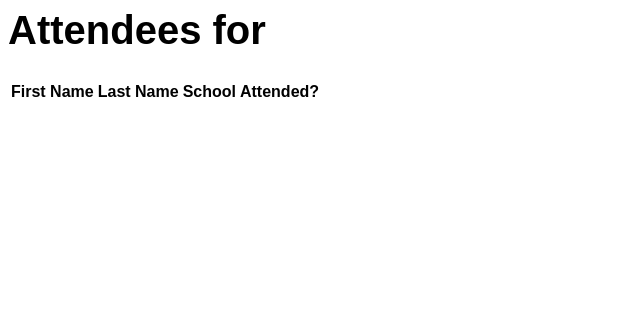
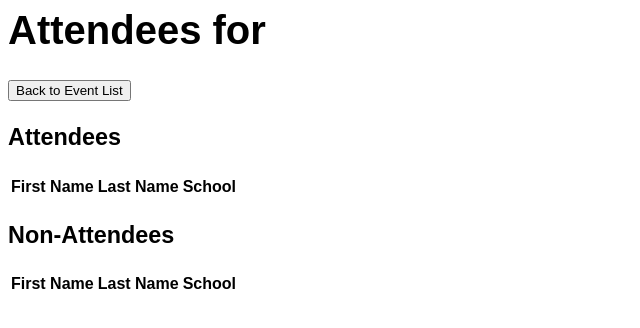
Before and after one commit to ArjunKrishna3367/wafflehacks-challenge, a Flask app: template templates/attendance.html in a window 1280 px wide. Shown: the top 328 px of the page, without its empty margins (0-640 px from the left). Run offline with Flask 2, Linux system fonts and the light colour scheme; the template is opened without the code that fills it, so the values that code supplies are empty.

Commit message:
hosting on heroku is working

```diff
--- a/app.py
+++ b/app.py
@@ -9,22 +9,33 @@ import string
 
 from flask import Flask, request, render_template, g, redirect, flash
 from flask_sqlalchemy import SQLAlchemy
-from sqlalchemy import *
+from sqlalchemy import create_engine
 import datetime
+
 
 tmpl_dir = os.path.join(os.path.dirname(os.path.abspath(__file__)), 'templates')
 app = Flask(__name__, template_folder=tmpl_dir, static_url_path='')
 print(tmpl_dir)
-app.config['SQLALCHEMY_DATABASE_URI'] = 'postgresql://arjun:waffle@localhost/flask_db'
+
 app.config["SQLALCHEMY_TRACK_MODIFICATIONS"] = False
-app.secret_key = 'secret string'
+
+#for testing on local database
+# app.config['SQLALCHEMY_DATABASE_URI'] = 'postgresql://arjun:waffle@localhost/flask_db'
+
+# details for db hosted on heroku
+# apparently these details might change, not sure when
+host = "ec2-3-219-229-143.compute-1.amazonaws.com"
+port = 5432
+database = "dfeh4rkfk17g87"
+user = "vputohlcpjkdle"
+password = "4271bc45e4782721e0cb54935d49559da5998e6bce0a51589237d6b376daaab8"
+
+app.config['SQLALCHEMY_DATABASE_URI'] = f"postgresql://{user}:{password}@{host}/{database}"
+
+connection = create_engine(app.config['SQLALCHEMY_DATABASE_URI'])
 
 db = SQLAlchemy(app)
 
-#
-# This line creates a database engine that knows how to connect to the URI above.
-#
-engine = create_engine(app.config['SQLALCHEMY_DATABASE_URI'])
 
 @app.before_request
 def before_request():
@@ -36,7 +47,7 @@ def before_request():
   The variable g is globally accessible.
   """
   try:
-    g.conn = engine.connect()
+    g.conn = connection.connect()
   except:
     print("uh oh, problem connecting to database")
     import traceback; traceback.print_exc()
@@ -58,24 +69,25 @@ def home():
     return render_template("index.html")
 
 @app.route('/event_list')
-def eventlist():
+def event_list():
     cursor = g.conn.execute('SELECT * '
-                            'FROM events')
+                            'FROM events '
+                            'ORDER BY date')
     events = []
     for result in cursor:
         events.append(result)
     cursor.close()
 
     context = dict(data=events)
-    return render_template("eventlist.html", **context)
+    return render_template("event_list.html", **context)
 
 
 @app.route("/event_form")
-def eventform():
-    return render_template("eventform.html")
+def event_form():
+    return render_template("event_add_form.html")
 
-@app.route("/addevent", methods=['POST'])
-def addevent():
+@app.route("/add_event", methods=['POST'])
+def add_event():
     name = request.form["name"]
     location = request.form["location"]
     date = datetime.datetime.strptime(request.form["date"], '%Y-%m-%d').date()
@@ -83,7 +95,7 @@ def addevent():
 
     g.conn.execute('INSERT INTO Events(eid, name, location, date) VALUES (%s, %s, %s, %s)', eid, name, location, date)
 
-    return render_template("eventform.html")
+    return render_template("event_add_form.html")
 
 @app.route('/edit_event/<eid>', methods=['GET'])
 def edit_event(eid):
@@ -111,10 +123,11 @@ def delete_event(eid):
 
 
 
-@app.route('/participants_list', methods=['GET'])
-def users_list():
+@app.route('/participant_list', methods=['GET'])
+def participant_list():
     cursor = g.conn.execute('SELECT * '
-                            'FROM People')
+                            'FROM People '
+                            'ORDER BY last')
     people = []
     for result in cursor:
         people.append(result)
@@ -123,87 +136,99 @@ def users_list():
     context = dict(data=people)
     return render_template("participants.html", **context)
 
+@app.route("/person_form", methods=['GET'])
+def person_form():
+    return render_template("person_add_form.html")
+
 @app.route("/add_person", methods=['POST'])
 def add_person():
     first = request.form["first"]
     last = request.form["last"]
     school = request.form["school"]
-    eid = ''.join(random.choices(string.ascii_lowercase + string.digits, k=8))
+    pid = ''.join(random.choices(string.ascii_lowercase + string.digits, k=8))
 
-    g.conn.execute('INSERT INTO People(eid, name, location, date) VALUES (%s, %s, %s, %s)', eid, name, location, date)
+    g.conn.execute('INSERT INTO People(pid, first, last, school) VALUES (%s, %s, %s, %s)', pid, first, last, school)
 
-    return render_template("eventform.html")
+    return render_template("person_add_form.html")
 
 @app.route('/edit_person/<pid>', methods=['GET'])
 def edit_person(pid):
     cursor = g.conn.execute('SELECT * '
                    'FROM People '
                    'WHERE pid = %s', pid)
-    context = dict(event = cursor.fetchone())
+    context = dict(person = cursor.fetchone())
     return render_template("person_edit_form.html", **context)
 
 @app.route('/person_update/<pid>', methods=['POST'])
-def person_update(eid):
+def person_update(pid):
     first = request.form["first"]
     last = request.form["last"]
     school = request.form["school"]
     g.conn.execute('UPDATE People '
                    'SET first = %s, last = %s, school = %s '
-                   'WHERE pid = %s', first, last, school, eid)
-    return redirect('/participants_list')
+                   'WHERE pid = %s', first, last, school, pid)
+    return redirect('/participant_list')
 
 @app.route('/delete_person/<pid>', methods=['POST'])
 def delete_person(pid):
     g.conn.execute('DELETE FROM People '
                    'WHERE pid = %s', pid)
-    return redirect('/participants_list')
+    return redirect('/participant_list')
 
 @app.route('/event_attendance/<eid>', methods=['GET'])
 def event_attendance(eid):
-    cursor = g.conn.execute('SELECT P.* '
-                            'FROM People P '
-                            'WHERE EXISTS '
-                                '(SELECT * '
-                                'FROM People P '
-                                'LEFT JOIN Attends A '
-                                'ON P.pid = A.pid '
-                                'WHERE A.eid = %s) '
-                            'ORDER BY P.last ', eid)
+    cursor = g.conn.execute('SELECT * FROM People P '
+                            'WHERE P.pid IN '
+                            '(SELECT P.pid FROM People P '
+                            'RIGHT JOIN Attends A '
+                            'ON P.pid = A.pid AND A.eid = %s'
+                            'WHERE P.pid IS NOT NULL) '
+                            'ORDER BY P.last', eid)
 
     attendees = []
     for result in cursor:
         attendees.append(result)
 
-    cursor = g.conn.execute('SELECT P.* '
-                            'FROM People P '
-                            'WHERE NOT EXISTS '
-                                '(SELECT * '
-                                'FROM People P '
-                                'LEFT JOIN Attends A '
-                                'ON P.pid = A.pid '
-                                'WHERE A.eid = %s) '
-                            'ORDER BY P.last ', eid)
+    print(attendees)
+
+    cursor = g.conn.execute('SELECT * FROM People P '
+                            'WHERE P.pid NOT IN '
+                            '(SELECT P.pid FROM People P '
+                            'RIGHT JOIN Attends A '
+                            'ON P.pid = A.pid AND A.eid = %s '
+                            'WHERE P.pid IS NOT NULL) '
+                            'ORDER BY P.last', eid)
 
     nonattendees = []
     for result in cursor:
         nonattendees.append(result)
 
-    event_name = g.conn.execute('SELECT name FROM Events where eid=%s', eid)
+    print(nonattendees)
+
+    cursor = g.conn.execute('SELECT * '
+                            'FROM Events '
+                            'WHERE eid = %s', eid)
+
+    event_info = cursor.fetchone()
 
     cursor.close()
 
-    context = dict(attendees=attendees, nonattendees=nonattendees, event_name=event_name)
+    context = dict(attendees=attendees, nonattendees=nonattendees, event=event_info)
     return render_template("attendance.html", **context)
 
 @app.route('/mark_present/<eid>/<pid>', methods=['GET'])
 def mark_present(eid, pid):
-    g.conn.execute('INSERT INTO Attends(eid, pid) VALUES (%s, %s, %s, %s)', eid, pid)
+    g.conn.execute('INSERT INTO Attends(eid, pid) VALUES (%s, %s)', eid, pid)
+    print(eid, pid)
     return redirect('/event_attendance/' + eid)
 
 @app.route('/mark_absent/<eid>/<pid>', methods=['GET'])
 def mark_absent(eid, pid):
     g.conn.execute('DELETE FROM Attends WHERE eid = %s AND pid = %s', eid, pid)
+    print(eid, pid)
     return redirect('/event_attendance/' + eid)
+
+
 
 if __name__ == '__main__':
     db.create_all()
--- a/templates/attendance.html
+++ b/templates/attendance.html
@@ -6,34 +6,42 @@
     }
   </style>
 
+<body>
+  <h1>Attendees for {{event['name']}}</h1>
 
-<body>
-  <h1>Attendees for {{event_name}}</h1>
+  <a href="/event_list"><button> Back to Event List </button></a>
 
   <div>
+    <h3>Attendees</h3>
     <table>
         <tr>
             <th>First Name</th>
             <th>Last Name</th>
             <th>School</th>
-            <th>Attended?</th>
         </tr>
         {% for attendee in attendees %}
             <tr>
                 <td><p>{{attendee['first']}}</p></td>
                 <td><p>{{attendee['last']}}</p></td>
                 <td><p>{{attendee['school']}}</p></td>
-                <td><p>Y</p></td>
-                <td><a href="{{ url_for('mark_absent', eid=eid, pid=attendee['pid']) }}"><button>Toggle Attendance</button></a></td>
+                <td><a href="{{ url_for('mark_absent', eid=event['eid'], pid=attendee['pid']) }}"><button>Toggle Attendance</button></a></td>
             </tr>
         {% endfor %}
+    </table>
+
+    <h3>Non-Attendees</h3>
+    <table>
+        <tr>
+            <th>First Name</th>
+            <th>Last Name</th>
+            <th>School</th>
+        </tr>
         {% for attendee in nonattendees %}
             <tr>
                 <td><p>{{attendee['first']}}</p></td>
                 <td><p>{{attendee['last']}}</p></td>
                 <td><p>{{attendee['school']}}</p></td>
-                <td><p>N</p></td>
-                <td><a href="{{ url_for('mark_present', eid=eid, pid=attendee['pid']) }}"><button>Toggle Attendance</button></a></td>
+                <td><a href="{{ url_for('mark_present', eid=event['eid'], pid=attendee['pid']) }}"><button>Toggle Attendance</button></a></td>
             </tr>
         {% endfor %}
     </table>
--- a/templates/event_add_form.html
+++ b/templates/event_add_form.html
@@ -8,7 +8,7 @@
       <a href="/event_list"><button> Back to Event List </button></a>
 
       <form action="{{ url_for('add_event')}}" method="post">
-          <h5>Enter the user Details</h5>
+          <h5>Enter the Event Details</h5>
           <div>
               <input type="text" name="name" placeholder="Event Name">
           </div>
--- a/templates/event_edit_form.html
+++ b/templates/event_edit_form.html
@@ -5,6 +5,8 @@
       <title>Flask SQL Tutorial</title>
   </head>
   <body>
+      <a href="/event_list"><button> Back to Event List </button></a>
+
       <form action="{{ url_for('event_update', eid=event['eid']) }}" method="post">
           <h5>Enter the user Details</h5>
           <div>
--- a/templates/event_list.html
+++ b/templates/event_list.html
@@ -10,6 +10,7 @@
 <body>
   <h1>Event List</h1>
 
+  <a href="/"><button> Home </button></a>
   <a href="/event_form"><button> Add Event </button></a>
 
   <div>
--- a/templates/index.html
+++ b/templates/index.html
@@ -15,7 +15,7 @@
 <body>
   <h1>Events</h1>
   <a href="/event_list"><button> Event List </button></a>
-  <a href="/participants_list"><button> Participants List </button></a>
+  <a href="/participant_list"><button> Participant List </button></a>
 </body>
 
 
--- a/templates/person_add_form.html
+++ b/templates/person_add_form.html
@@ -5,10 +5,10 @@
       <title>Add Person Form</title>
   </head>
   <body>
-      <a href="/participant_list"><button> Back to Attendees List </button></a>
+      <a href="/participant_list"><button> Back to Participant List </button></a>
 
       <form action="{{ url_for('add_person') }}" method="post">
-          <h5>Enter the user Details</h5>
+          <h5>Enter the Participant's Details</h5>
           <div>
               <input type="text" name="first" placeholder="First Name">
           </div>
--- a/templates/person_edit_form.html
+++ b/templates/person_edit_form.html
@@ -2,9 +2,11 @@
 <html lang="en">
   <head>
       <meta charset="utf-8">
-      <title>Flask SQL Tutorial</title>
+      <title>Person Edit Form</title>
   </head>
   <body>
+      <a href="/participant_list"><button> Back to Participant List </button></a>
+
       <form action="{{ url_for('person_update', pid=person['pid']) }}" method="post">
           <h5>Enter the user Details</h5>
           <div>
```
Also changed, not shown: templates/participants.html (+8 -2 lines).
